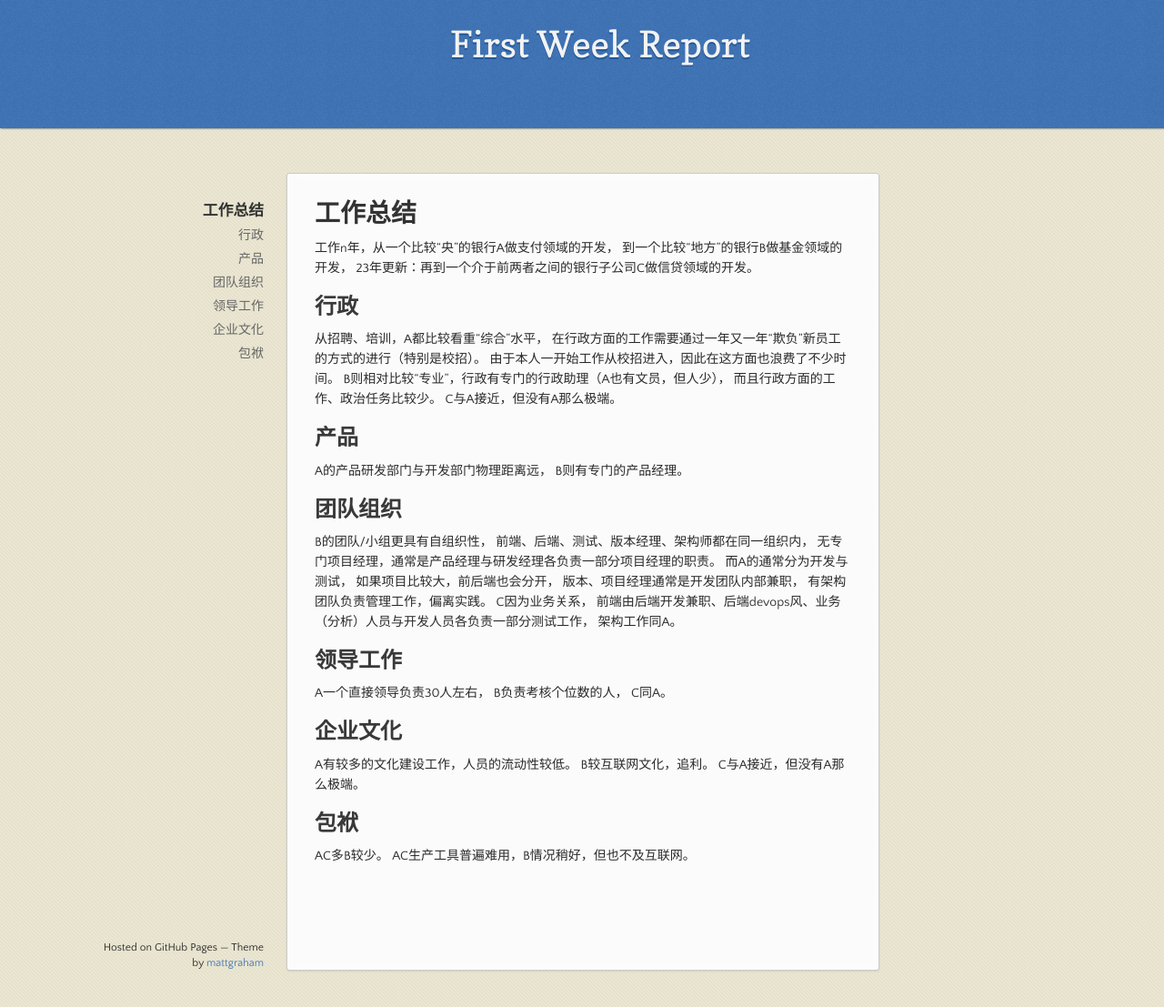
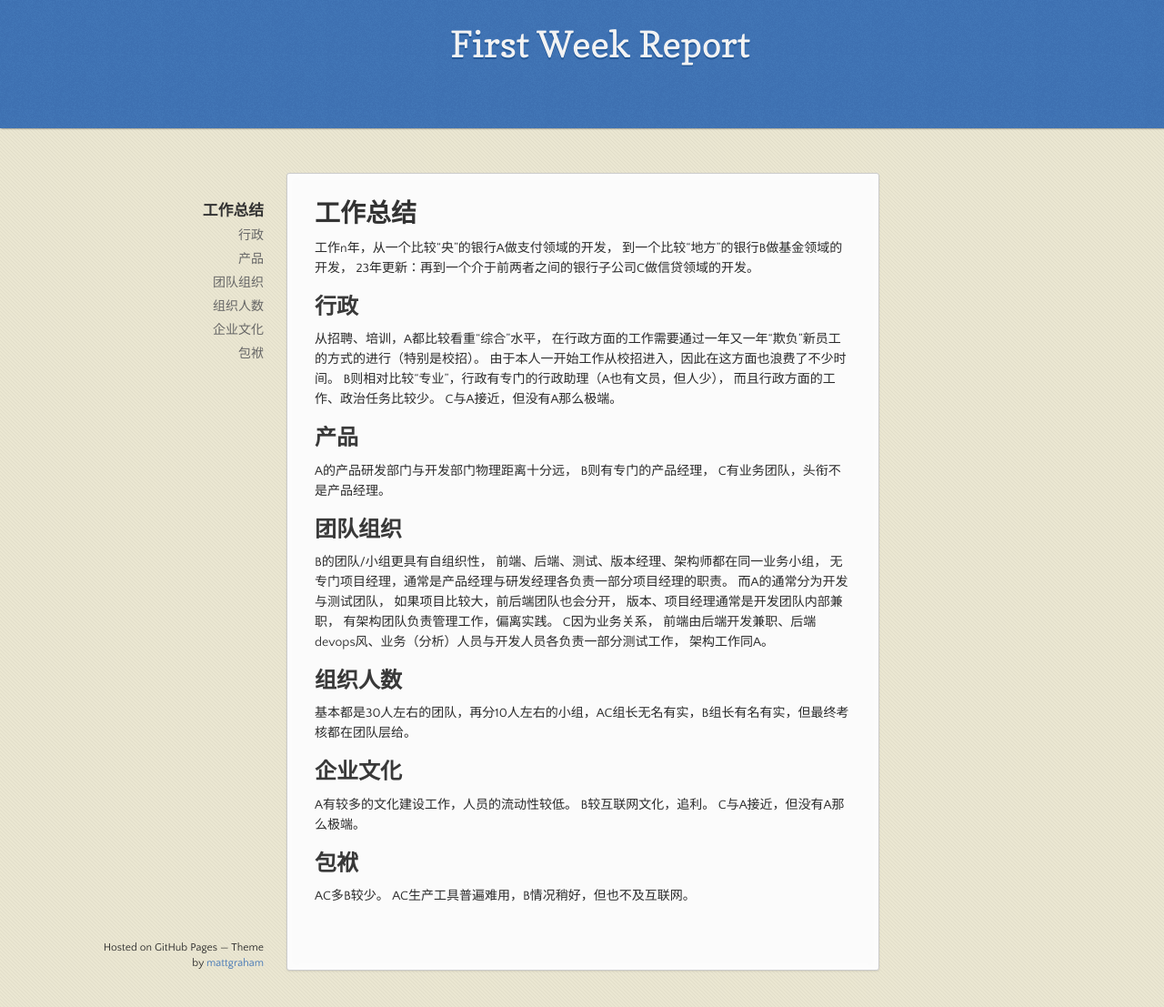
Before and after one commit to lvv9/lvv9.github.io, a Jekyll site: the page built from _posts/2021-07-17-first-week-report.md, in a window 1280 px wide and 1107 px high. Shown: the whole window at 91% size. Built offline with Jekyll 4.4.1, drawn with Linux system fonts in a browser that asks for light colours; our own code applies the rules of GitHub Pages for plain Markdown files; comment, search, counter and statistics services are not loaded; the repository's description, which GitHub fills in, is left out.

Commit message:
Update 2021-07-17-first-week-report.md

```diff
--- a/_posts/2021-07-17-first-week-report.md
+++ b/_posts/2021-07-17-first-week-report.md
@@ -15,27 +15,26 @@ C与A接近，但没有A那么极端。
 
 ## 产品
 
-A的产品研发部门与开发部门物理距离远，
-B则有专门的产品经理。
+A的产品研发部门与开发部门物理距离十分远，
+B则有专门的产品经理，
+C有业务团队，头衔不是产品经理。
 
 ## 团队组织
 
 B的团队/小组更具有自组织性，
-前端、后端、测试、版本经理、架构师都在同一组织内，
+前端、后端、测试、版本经理、架构师都在同一业务小组，
 无专门项目经理，通常是产品经理与研发经理各负责一部分项目经理的职责。
-而A的通常分为开发与测试，
-如果项目比较大，前后端也会分开，
+而A的通常分为开发与测试团队，
+如果项目比较大，前后端团队也会分开，
 版本、项目经理通常是开发团队内部兼职，
 有架构团队负责管理工作，偏离实践。
 C因为业务关系，
 前端由后端开发兼职、后端devops风、业务（分析）人员与开发人员各负责一部分测试工作，
 架构工作同A。
 
-## 领导工作
+## 组织人数
 
-A一个直接领导负责30人左右，
-B负责考核个位数的人，
-C同A。
+基本都是30人左右的团队，再分10人左右的小组，AC组长无名有实，B组长有名有实，但最终考核都在团队层给。
 
 ## 企业文化
 
```
